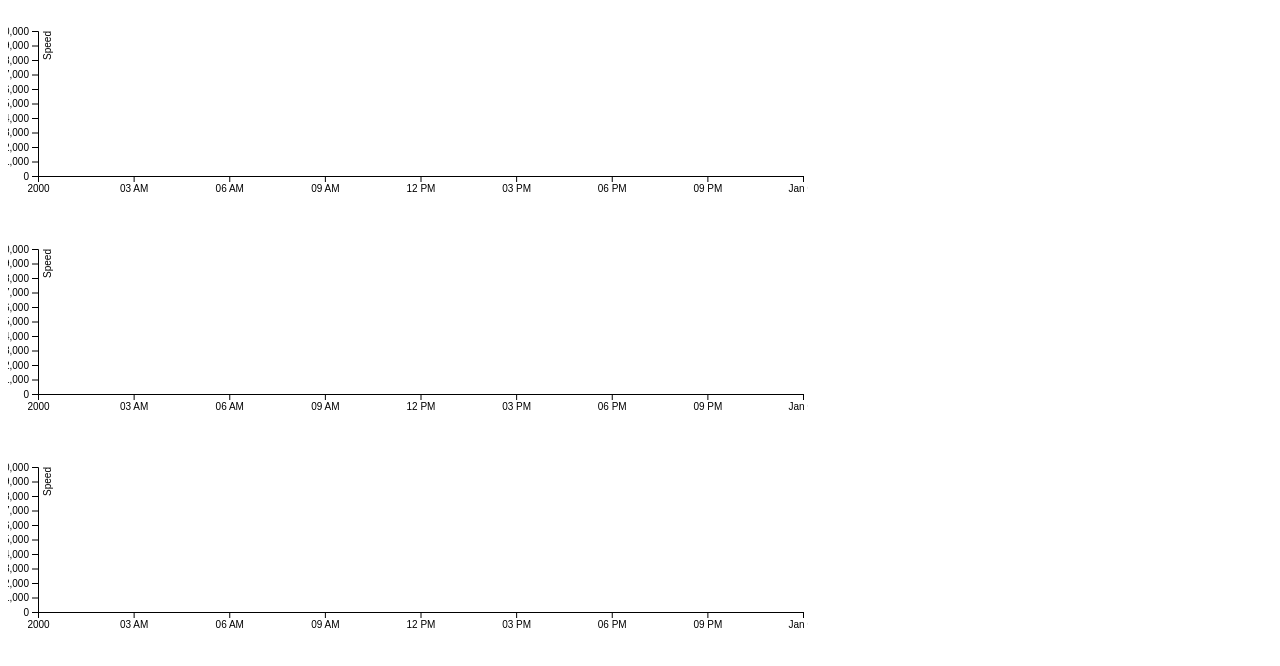
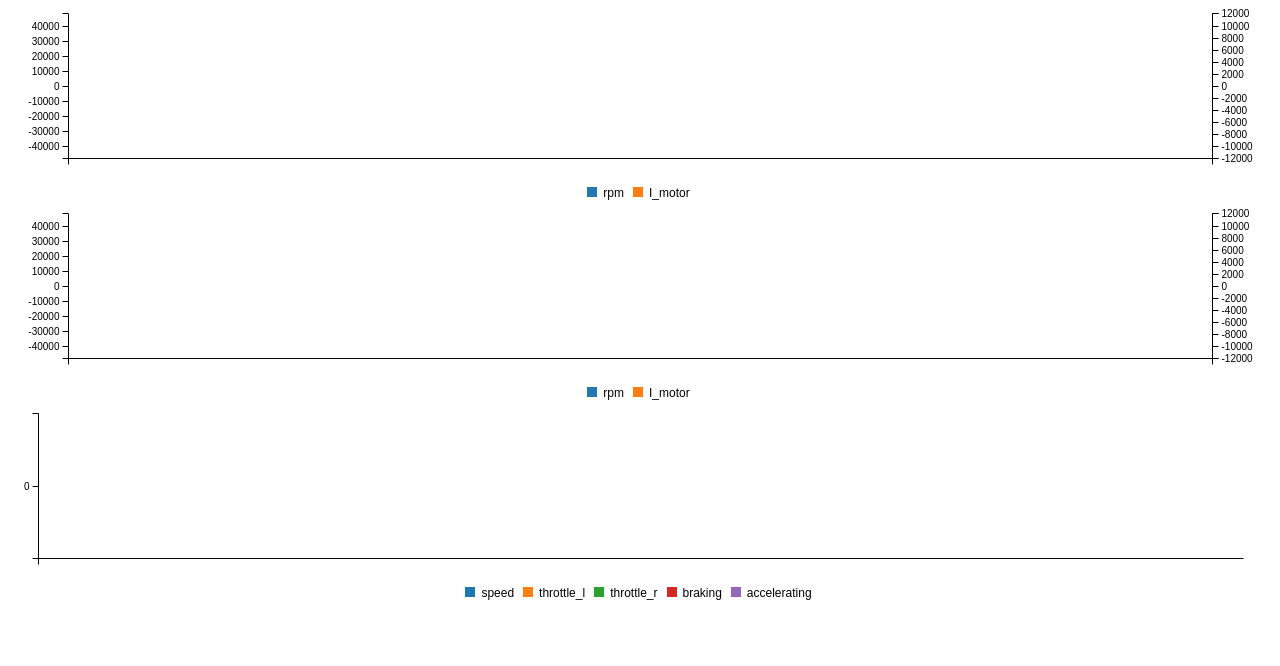
Before and after one commit to lexszero/borderrover_firmware, a plain HTML site: page main/www/index.html in a window 1280 px wide. Drawn offline with nearby package versions, Linux system fonts and the light colour scheme.

Commit message:
Telemetry plotting frontend works using c3.js

```diff
--- a/main/www/index.html
+++ b/main/www/index.html
@@ -5,183 +5,107 @@
 <!-- <script src="https://cdn.plot.ly/plotly-latest.min.js"></script> -->
 <script src="https://ajax.googleapis.com/ajax/libs/jquery/1.12.2/jquery.min.js"></script>
 
+<link href="c3.min.css" rel="stylesheet">
+
+<!-- Load d3.js and c3.js -->
+<script src="https://d3js.org/d3.v5.min.js"></script>
+<script src="c3.min.js"></script>
 
 <style>
-  .line {
-    fill: none;
-    stroke: steelblue;
-    stroke-width: 1.5px;
+div.plot_container {
+  height: 200px;
+  width: 100%;
+};
+</style>
+</head>
+<body>
+
+<div>
+<div id="motor_left" class="plot_container"></div>
+<div id="motor_right" class="plot_container"></div>
+<div id="state" class="plot_container"></div>
+</div>
+
+<script>
+class Plot {
+  constructor(name, traces) {
+    this.max_length = 100;
+    this.name = name;
+    this.traces = [{
+      id: 'timestamp',
+      axis: {
+        x: {
+          type: 'timeseries',
+          tick: {
+            format: '%H:%M:%S'
+          },
+        }
+      },
+      convert: x => new Date(),
+    }].concat(traces);
+    this.rows = []
+    this.columns = this.traces.map( item => item.id );
+    this.axes = {}
+    let trace_axis = {}
+    this.traces.forEach(trace => {
+      if (trace.axis) {
+        let axis_id = Object.keys(trace.axis)[0];
+        trace_axis[axis_id] = trace.axis[axis_id];
+        this.axes[trace.id] = axis_id;
+      }
+    });
+    this.plot = c3.generate({
+      bindto: '#'+name,
+      data: {
+        x: 'timestamp',
+        rows: [this.columns],
+        axes: this.axes,
+      },
+      axis: trace_axis,
+      point: {
+        show: false,
+      },
+      transition: {
+        duration: 0,
+      },
+      zoom: {
+        enabled: true,
+      },
+    })
   }
 
-  .legenditem {
-    float: left;
-    padding-right: 10px;
+  redraw() {
+    console.log("redraw");
+    this.plot.load({
+      x: 'time',
+      rows: [ this.columns ].concat(this.rows),
+      axes: this.axes,
+    });
   }
-</style>
 
-</head>
-<body>
-<div id="motor_left_legend" class="legend"></div>
-<br>
-<svg id="motor_left" width="800" height="200"></svg>
-<br>
-<div id="motor_right_legend" class="legend"></div>
-<br>
-<svg id="motor_right" width="800" height="200"></svg>
-<br>
-<div id="state_legend" class="legend"></div>
-<br>
-<svg id="state" width="800" height="200"></svg>
-<br>
-
-<script src="https://d3js.org/d3.v4.min.js"></script>
-<script>
-/*
-    ws.onopen = function()
-    {
-        // Web Socket is connected, send data using send()
-        ws.send("Message to send");
-
-        request_data_interval = window.setInterval(requestData, 50);
-
-    };
-*/
-
-class Plot {
-  constructor(name, traces) {
-    this.name = name;
-    this.traces = traces;
-    this.data = this.traces.map(item => {return {
-        label: item.label,
-        id: item.id,
-        convert: item.convert,
-        values: [],
-    }});
-
-    this.svg = d3.select("#"+this.name)
-    this.margin = {
-        top: 5,
-        right: 5,
-        bottom: 50,
-        left: 30
-      },
-    this.width = Math.floor(this.svg.attr("width") - this.margin.left - this.margin.right),
-    this.height = Math.floor(this.svg.attr("height") - this.margin.top - this.margin.bottom);
-
-    this.g = this.svg.append("g").attr("transform", "translate(" + this.margin.left + "," + this.margin.top + ")");
-
-    this.g.append("defs").append("clipPath")
-      .attr("id", "clip2")
-      .append("rect")
-      .attr("x", 0)
-      .attr("y", 0)
-      .attr("width", this.width)
-      .attr("height", this.height);
-
-    this.x = d3.scaleTime().range([0, this.width]),
-    this.y = d3.scaleLinear().range([this.height, 0]),
-    this.z = d3.scaleOrdinal(d3.schemeCategory10);
-
-    this.y.domain([0, 10000]);
-    var plot = this;
-    this.line = d3.line()
-      .curve(d3.curveBasis)
-      .x(function(d) {
-        return plot.x(d.timestamp);
-      })
-      .y(function(d) {
-        return plot.y(d.value);
-      });
-
-    this.z.domain(this.data.map(function(c) {
-      return c.id;
-    }));
-
-    this.x_axis = d3.axisBottom()
-      .scale(this.x);
-    this.x_axis_svg = this.g.append("g")
-      .attr("class", "axis axis--x")
-      .attr("transform", "translate(0," + this.height + ")");
-
-    this.x_axis_svg.call(this.x_axis);
-
-    this.g.append("g")
-      .attr("class", "axis axis--y")
-      .call(d3.axisLeft(this.y))
-      .append("text")
-      .attr("transform", "rotate(-90)")
-      .attr("y", 6)
-      .attr("dy", "0.71em")
-      .attr("fill", "#000")
-      .text("Speed");
-
-    this.pathsG = this.g.append("g").attr("id", "paths").attr("class", "paths")
-      .attr("clip-path", "url(#clip2)");
-
-    this.globalX = 0;
-    this.duration = 1000; //how quickly to move (will look jerky if less that data input rate)
-    this.limit = 60; // how many datapoints, total points = (duration * limit)
+  repeat_last() {
+    if (this.rows.length == this.max_length) {
+      this.rows = this.rows.slice(1);
+    }
+    let row = this.rows[this.rows.length - 1]
+    row[0] = new Date();
+    this.rows.push();
+    this.redraw();
   }
 
   push(new_entry) {
-    let now = new Date();
-    this.data.forEach((trace) => {
+    let row = this.traces.map(trace => {
       let val = new_entry[trace.id]
       if (trace.convert) {
         val = trace.convert(val);
       };
-
-      trace.values.push({
-        timestamp: new_entry.timestamp,
-        value: val,
+      return val;
     });
-    });
-
-    // Shift domain
-    this.x.domain([now - ((this.limit - 2) * this.duration), now - this.duration])
-    // Slide x-axis left
-    this.x_axis_svg.transition().duration(this.duration).ease(d3.easeLinear, 2).call(this.x_axis);
-
-    //Join
-    var traceG = this.pathsG.selectAll(".traceLine").data(this.data);
-    var traceGEnter = traceG.enter()
-    //Enter
-      .append("g")
-      .attr("class", "traceLine")
-      .merge(traceG);
-
-    //Join
-    var traceSVG = traceGEnter.selectAll("path").data(function(d) {
-      return [d];
-    });
-    var plot = this;
-    var traceSVGenter = traceSVG.enter()
-    //Enter
-      .append("path").attr("class", "line")
-      .style("stroke", function(d) {
-        return plot.z(d.id);
-      })
-      .merge(traceSVG)
-    //Update
-      .transition()
-      .duration(plot.duration)
-      .ease(d3.easeLinear, 2)
-      .attr("d", function(d) {
-        return plot.line(d.values)
-      })
-      .attr("transform", null)
-
-    var traceText = d3.select("#"+this.name+"_legend").selectAll("div").data(this.data)
-    var traceEnter = traceText.enter()
-      .append("div")
-      .attr("class", "legenditem")
-      .style("color", function(d) {
-        return plot.z(d.id);
-      })
-      .merge(traceText)
-      .text(function(d) {
-        return d.label + ":" + d.values[d.values.length - 1].value;
-      })
+    if (this.rows.length == this.max_length) {
+      this.rows = this.rows.slice(1)
+    }
+    this.rows.push(row)
+    this.redraw()
   };
 };
 
@@ -191,11 +115,24 @@ class MotorPlot extends Plot {
       {
         id: "rpm",
         label: "RPM",
+        axis: {
+          y2: {
+            show: true,
+            min: -10000,
+            max: 10000,
+          },
+        },
       },
       {
         id: "I_motor",
         label: "Current (mA)",
-        convert: x => {return int(x * 1000)},
+        convert: x => {return x * 1000},
+        axis: {
+          y: {
+            min: -40000,
+            max: 40000,
+          }
+        }
       }
     ]);
   }
@@ -216,14 +153,23 @@ class StatePlot extends Plot {
         id: "throttle_r",
         label: "Throttle r",
       },
+      {
+        id: "braking",
+        label: "Braking",
+        convert: x => x ? 1 : 0,
+      },
+      {
+        id: "accelerating",
+        label: "Braking",
+        convert: x => x ? 1 : 0,
+      },
     ]);
-    this.y.domain([0, 1]);
   };
 };
 
-    var plot_motor_left = new MotorPlot('left');
-    var plot_motor_right = new MotorPlot('right');
-    var plot_state = new StatePlot();
+plot_motor_left = new MotorPlot("left");
+plot_motor_right = new MotorPlot("right");
+plot_state = new StatePlot();
 
 var ws = new WebSocket("ws://192.168.0.244:8042/")
 ws.onmessage = function (evt)
@@ -231,16 +177,25 @@ class StatePlot extends Plot {
     var received_msg = evt.data;
 
     data = JSON.parse(evt.data);
+    console.log("got message", data)
     if (data.type == 'motor_state') {
       plot_motor_left.push(data.left);
       plot_motor_right.push(data.right);
+      plot_state.repeat_last();
     }
     if (data.type == 'mc_state') {
       plot_state.push(data.data);
     }
 };
 
-/*
+function redraw_all() {
+  plot_motor_left.redraw();
+  plot_motor_right.redraw();
+  plot_state.redraw();
+  //setTimeout(redraw_all, 100);
+}
+//setTimeout(redraw_all, 100);
+
 ws.onclose = function()
 {
   // websocket is closed.
@@ -251,13 +206,8 @@ class StatePlot extends Plot {
 {
     ws.send("get-data");
 }
-  */
+
 </script>
 
 </body>
-<!--
-<div id="motor_left" style="width: 800px; height: 400px;">
-<div id="motor_right" style="width: 800px; height: 400px;">
-<div id="mc" style="width: 800px; height: 400px;">
--->
 </html>
```
Also changed, not shown: main/www/c3.min.css (added), main/www/c3.min.js (added). Lines whose indentation alone changed are shown as unchanged.
